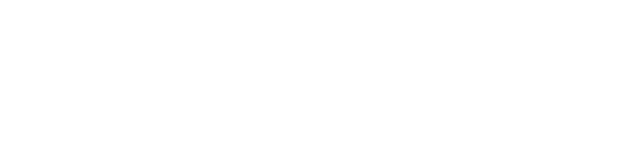
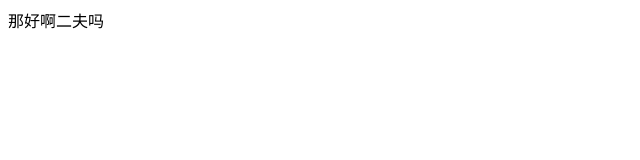
Before and after one commit to hnkjdx/xgw, a plain HTML site: page index1.html in a window 1280 px wide. Shown: the whole page, without its empty margins (0-640 px from the left). Drawn offline with Linux system fonts and the light colour scheme.

Commit message:
第五次

```diff
--- a/index1.html
+++ b/index1.html
@@ -7,6 +7,6 @@
     <title>Document</title>
 </head>
 <body>
-
+    那好啊二夫吗
 </body>
 </html>
```
